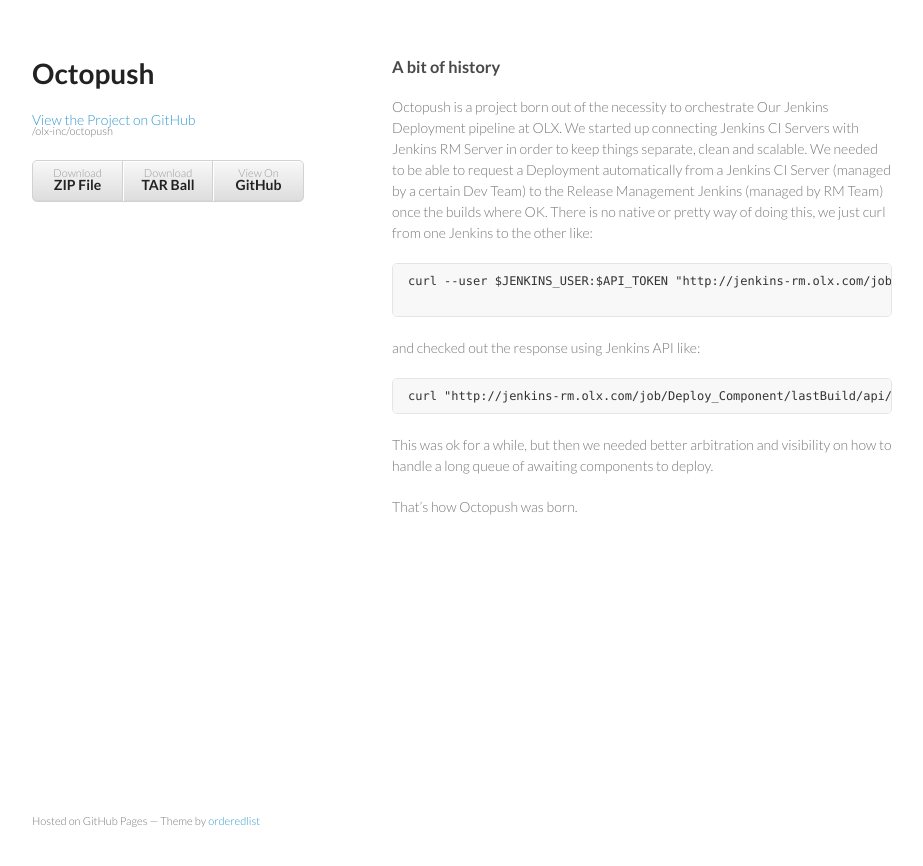
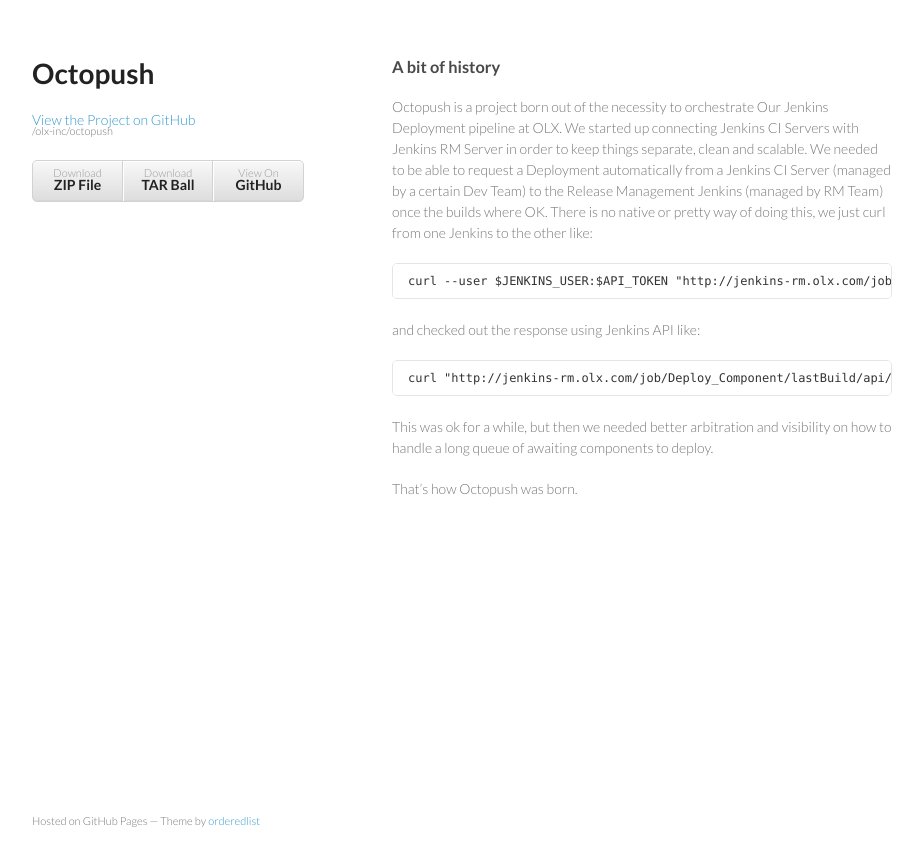
Before and after one commit to olx-inc/octopush, a Jekyll site: the page built from history.md, in a window 1280 px wide. Shown: the top 866 px of the page, without its empty margins (178-1101 px from the left). Built offline with Jekyll 4.4.1, drawn with Linux system fonts in a browser that asks for light colours.

Commit message:
File fixed

`````diff
--- a/history.md
+++ b/history.md
@@ -5,14 +5,15 @@
 
 Octopush is a project born out of the necessity to orchestrate Our Jenkins Deployment pipeline at OLX. We started up connecting Jenkins CI Servers with Jenkins RM Server in order to keep things separate, clean and scalable. We needed to be able to request a Deployment automatically from a Jenkins CI Server (managed by a certain Dev Team) to the Release Management Jenkins (managed by RM Team) once the builds where OK. There is no native or pretty way of doing this, we just curl from one Jenkins to the other like:
 
-<pre><code>curl --user $JENKINS_USER:$API_TOKEN "http://jenkins-rm.olx.com/job/Deploy_Component/buildWithParameters?env=Staging&amp;repo=CompX&amp;revision=1.0.0"
-
-</code></pre>
+````
+curl --user $JENKINS_USER:$API_TOKEN "http://jenkins-rm.olx.com/job/Deploy_Component/buildWithParameters?env=Staging&amp;repo=CompX&amp;revision=1.0.0"
+````
 
 and checked out the response using Jenkins API like:
 
-<pre><code>curl "http://jenkins-rm.olx.com/job/Deploy_Component/lastBuild/api/json"
-</code></pre>
+````
+curl "http://jenkins-rm.olx.com/job/Deploy_Component/lastBuild/api/json"
+````
 
 This was ok for a while, but then we needed better arbitration and visibility on how to handle a long queue of awaiting components to deploy.
 
`````
